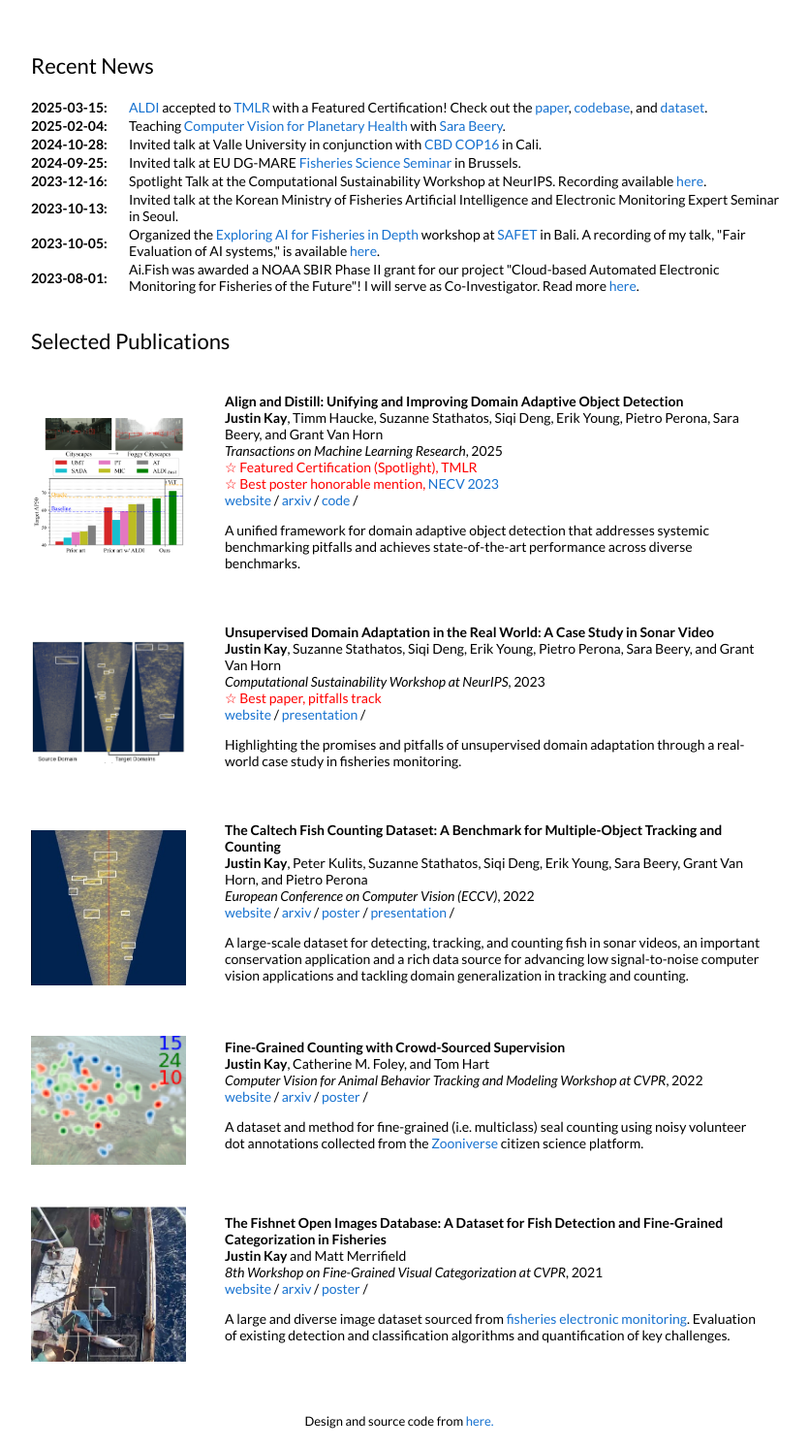
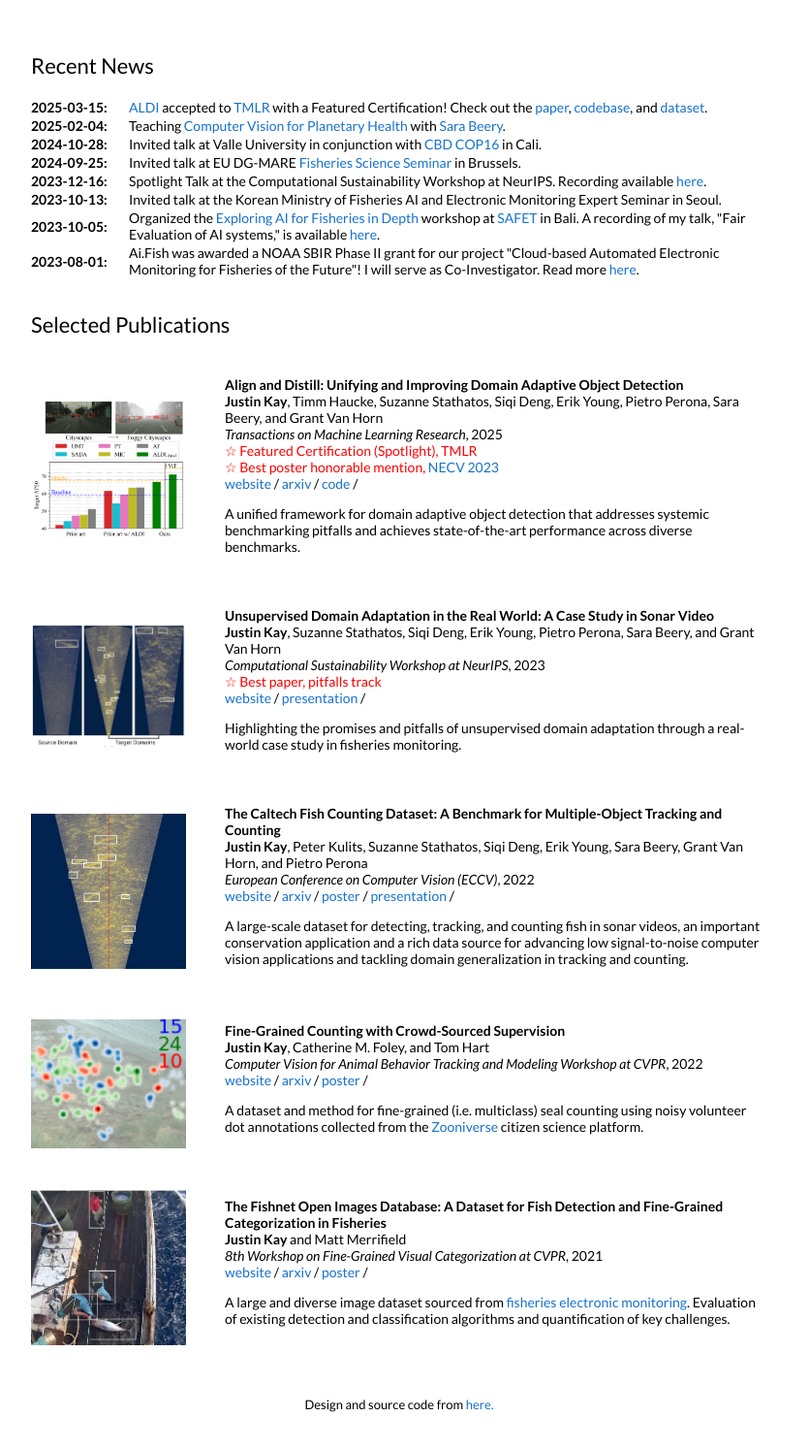
Before and after one commit to justinkay/justinkay.github.io, a Jekyll site: the page built from _posts/2024-02-20-aldi.md, in a window 1280 px wide, cut to the strip 327-1821 px from the top of the page. Shown: the whole strip at 97% size, without its empty margins (228-1063 px from the left). Built offline with Jekyll 4.4.1, drawn with Linux system fonts in a browser that asks for light colours.

Commit message:
Update news.yml

```diff
--- a/_data/news.yml
+++ b/_data/news.yml
@@ -24,7 +24,7 @@
 
 - date: 2023-10-13
   blurb: >-
-    Invited talk at the Korean Ministry of Fisheries Artificial Intelligence and Electronic Monitoring Expert Seminar in Seoul.
+    Invited talk at the Korean Ministry of Fisheries AI and Electronic Monitoring Expert Seminar in Seoul.
 
 - date: 2023-10-05
   blurb: >-
```
